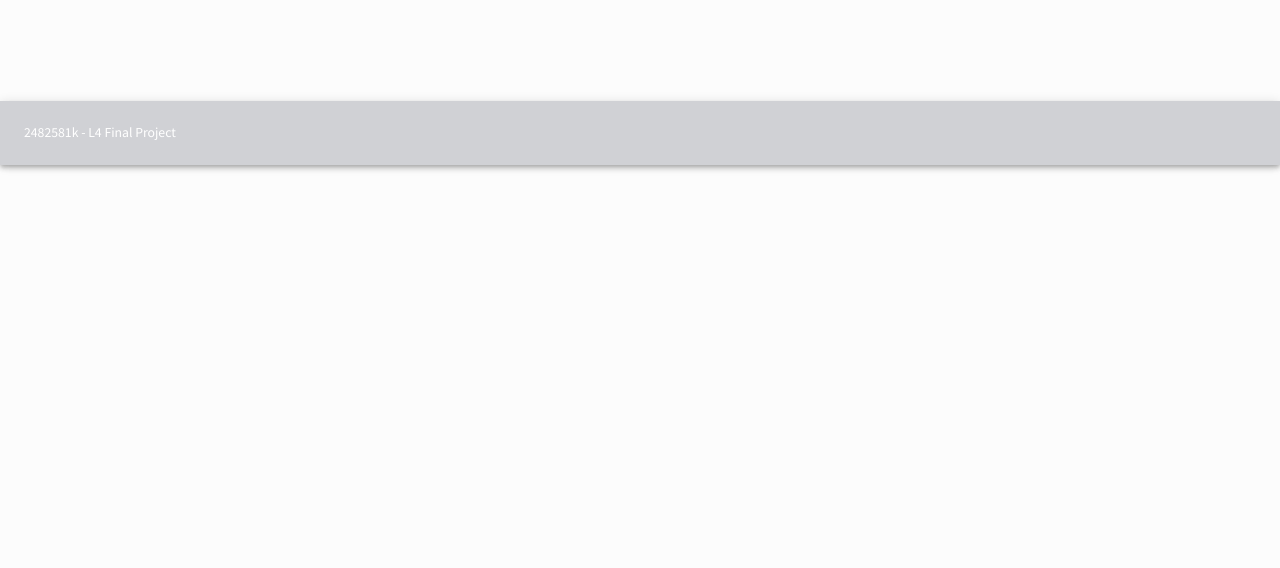
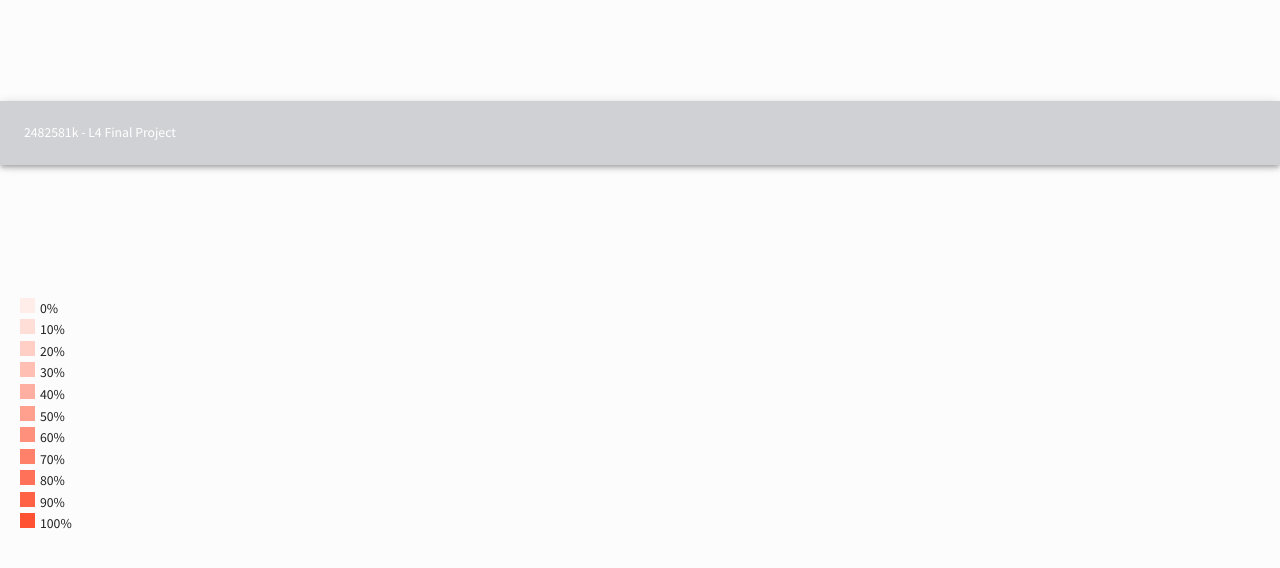
Before and after one commit to harshkheskani/fairness_analysis_tool, a React (Create React App) app in the folder frontend/: page /dashboard in a window 1280 px wide. Shown: the part 635-1203 px from the top of the page. Built offline with nearby package versions, Linux system fonts and the light colour scheme.

Commit message:
World Map Legend Works :)

```diff
--- a/frontend/package.json
+++ b/frontend/package.json
@@ -26,6 +26,7 @@
     "@testing-library/user-event": "^13.5.0",
     "axios": "^1.2.4",
     "chart.js": "^3.9.1",
+    "d3-interpolate": "^3.0.1",
     "d3-scale": "^4.0.2",
     "formik": "^2.2.9",
     "katex": "^0.16.4",
--- a/frontend/src/components/WorldMap.jsx
+++ b/frontend/src/components/WorldMap.jsx
@@ -158,7 +158,11 @@ const WorldMap = ({ continentCount, locations }) => {
             })
           }
         </Geographies>
+
       </ComposableMap>
+      <Box style={{ position: "absolute", bottom: "-370px", left: "20px" }}>
+          <WorldMapLegend />
+        </Box>
     </Box>
   );
 };
--- a/frontend/src/components/WorldMapLegend.jsx
+++ b/frontend/src/components/WorldMapLegend.jsx
@@ -1,37 +1,32 @@
 import React from "react";
+import { Box } from "@mui/material";
 import { scaleLinear } from "d3-scale";
+
 const WorldMapLegend = () => {
-const colorScale = scaleLinear()
-  .domain([0, 100])
-  .range(["#ffedea", "#ff5233"]);
+  const colorScale = scaleLinear()
+    .domain([0, 100])
+    .range(["#ffedea", "#ff5233"]);
 
-const legends = colorScale.ticks(5).map((value, index) => {
-  const color = colorScale(value);
-  return (
-    <div key={index}>
-      <div>
-        <span style={{ backgroundColor: colorScale(0) }}></span>
-        <span>0%</span>
+
+
+  const legendItems = [];
+
+  for (let i = 0; i <= 100; i += 10) {
+    const style = {
+      display: "inline-block",
+      width: "15px",
+      height: "15px",
+      marginRight: "5px",
+      backgroundColor: colorScale(i),
+    };
+    legendItems.push(
+      <div key={i}>
+        <span className="color-block" style={style}></span>
+        <span>{i.toString() + "%"}</span>
       </div>
-      <div>
-        <span style={{ backgroundColor: colorScale(25) }}></span>
-        <span>25%</span>
-      </div>
-      <div>
-        <span style={{ backgroundColor: colorScale(50) }}></span>
-        <span>50%</span>
-      </div>
-      <div>
-        <span style={{ backgroundColor: colorScale(75) }}></span>
-        <span>75%</span>
-      </div>
-      <div>
-        <span style={{ backgroundColor: colorScale(100) }}></span>
-        <span>100%</span>
-      </div>
-    </div>
-  );
-});
-}
+    );
+  }
 
+  return <Box>{legendItems}</Box>;
+};
 export default WorldMapLegend;
```
Also changed, not shown: 1 other file (tests, documents, lock files or other folders).
